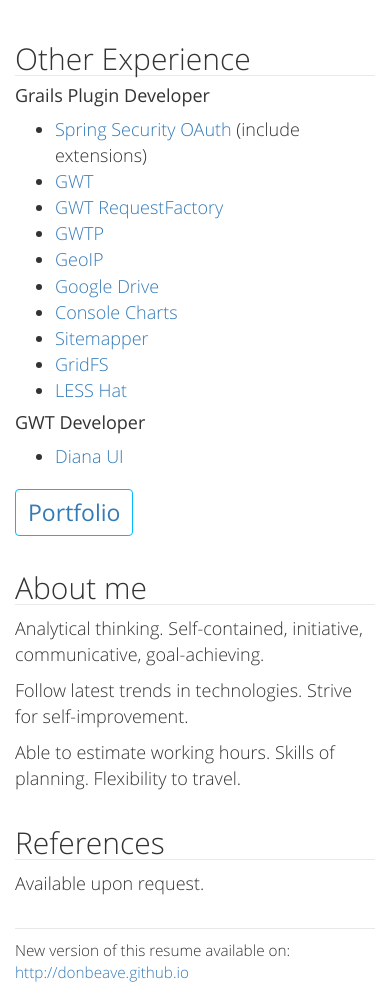
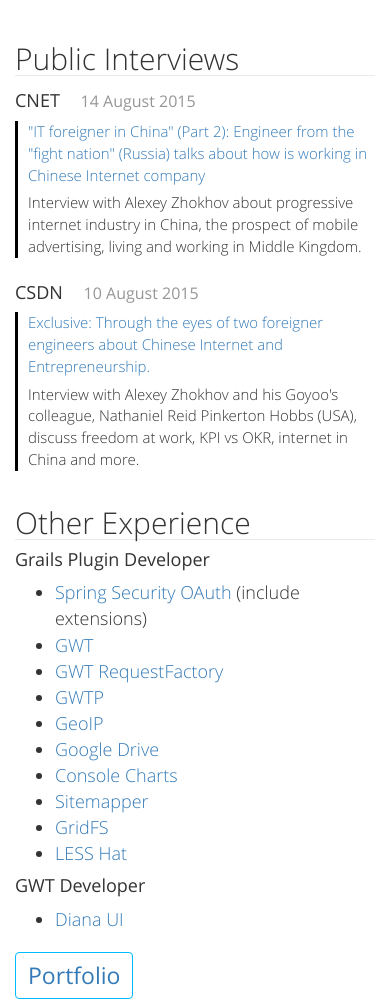
Before and after one commit to donbeave/donbeave.github.io, a website: page src/index.html in a window 390 px wide. Shown: the part 8812-9818 px from the top of the page. Drawn offline with Linux system fonts and the light colour scheme; files that its build step writes are made by us from their sources; files whose address does not match are found by name.

Commit message:
Added public interviews.

```diff
--- a/src/index.html
+++ b/src/index.html
@@ -764,6 +764,51 @@
                 </div>
 
                 <div>
+                    <h2 id="interviews">Public Interviews</h2>
+
+                    <h4 style="margin-top: 15px;">
+                        CNET <span style="margin-left: 1em;color: #969696;font-size: 16px;">14 August 2015</span>
+                    </h4>
+                    <ul style="margin: 0;padding: 0 0 0 10px;border-left: 3px solid #000000;font-size: 15px;">
+                        <li style="list-style-type: none;">
+                            <a href="http://www.cnetnews.com.cn/2015/0814/3059231.shtml"
+                               title="《IT老外在中国》第2期：“战斗民族”的工程师在中国互联网公司怎么工作？"
+                               target="_blank">
+                                "IT foreigner in China" (Part 2): Engineer from the "fight nation" (Russia) talks about
+                                how is working in Chinese Internet company
+                            </a>
+
+                            <p style="margin-top: 6px;">
+                                Interview with Alexey Zhokhov about progressive internet industry in China,
+                                the prospect of mobile advertising, living and working in Middle Kingdom.
+                            </p>
+                        </li>
+                    </ul>
+
+                    <h4 style="margin-top: 25px;">
+                        CSDN <span style="margin-left: 1em;color: #969696;font-size: 16px;">10 August 2015</span>
+                    </h4>
+                    <ul style="margin: 0;padding: 0 0 0 10px;border-left: 3px solid #000000;font-size: 15px;">
+                        <li style="list-style-type: none;">
+                            <a href="http://www.csdn.net/article/2015-08-10/2825424"
+                               title="专访：两名外国工程师眼中的中国互联网与创业"
+                               target="_blank">
+                                Exclusive: Through the eyes of two foreigner engineers about Chinese Internet and
+                                Entrepreneurship.
+                            </a>
+
+                            <p style="margin-top: 6px;">
+                                Interview with Alexey Zhokhov and his Goyoo's colleague,
+                                Nathaniel Reid Pinkerton Hobbs (USA), discuss freedom at work, KPI vs OKR, internet in
+                                China and more.
+                            </p>
+                        </li>
+                    </ul>
+
+
+                </div>
+
+                <div>
                     <h2 id="experience">Other Experience</h2>
 
                     <h4>Grails Plugin Developer</h4>
@@ -841,6 +886,9 @@
                         <a href="#education">Education</a>
                     </li>
                     <li>
+                        <a href="#interviews">Public Interview</a>
+                    </li>
+                    <li>
                         <a href="#experience">Other</a>
                     </li>
                     <li>
```
Also changed, not shown: index.html (+1 -1 lines).
